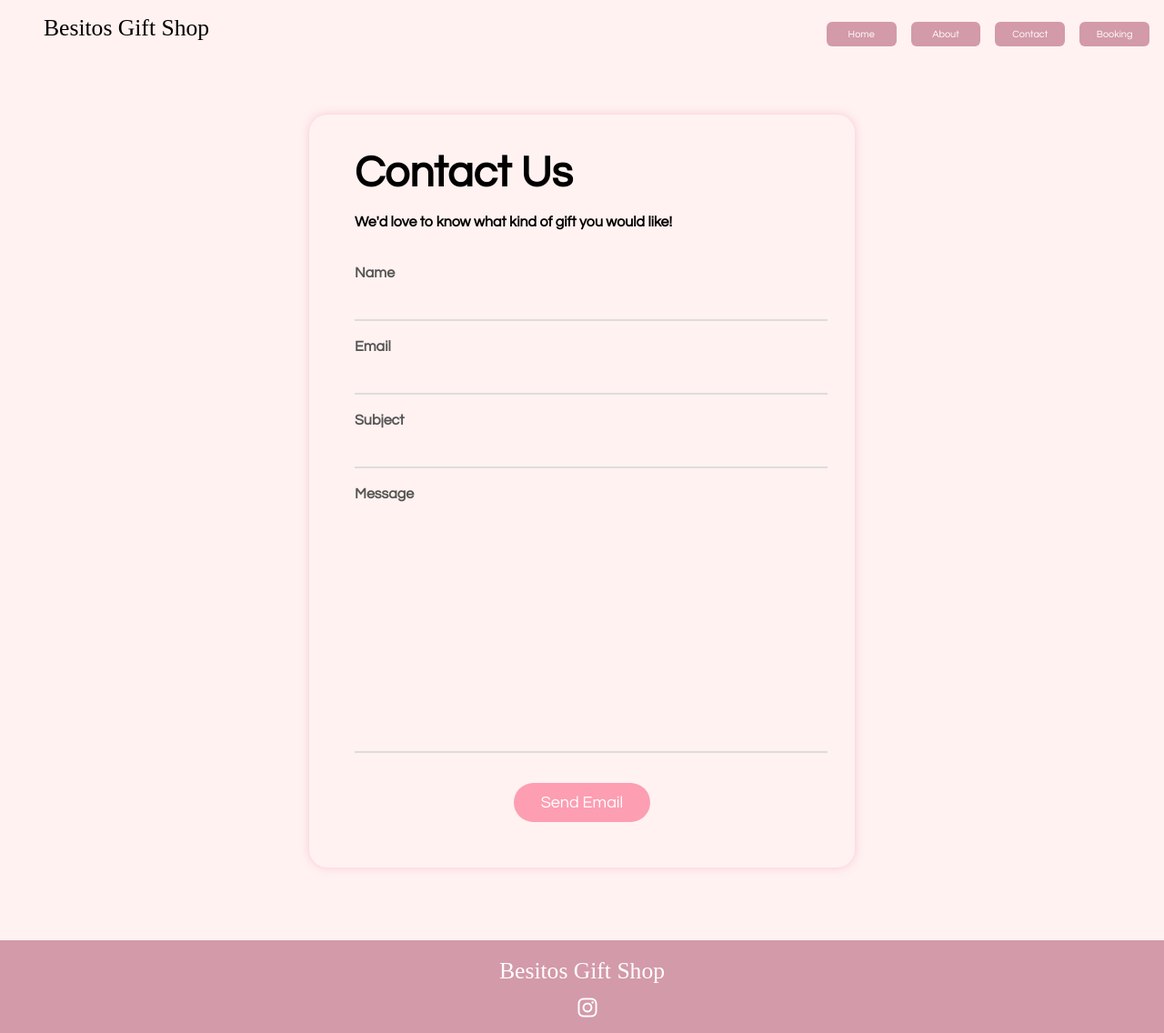
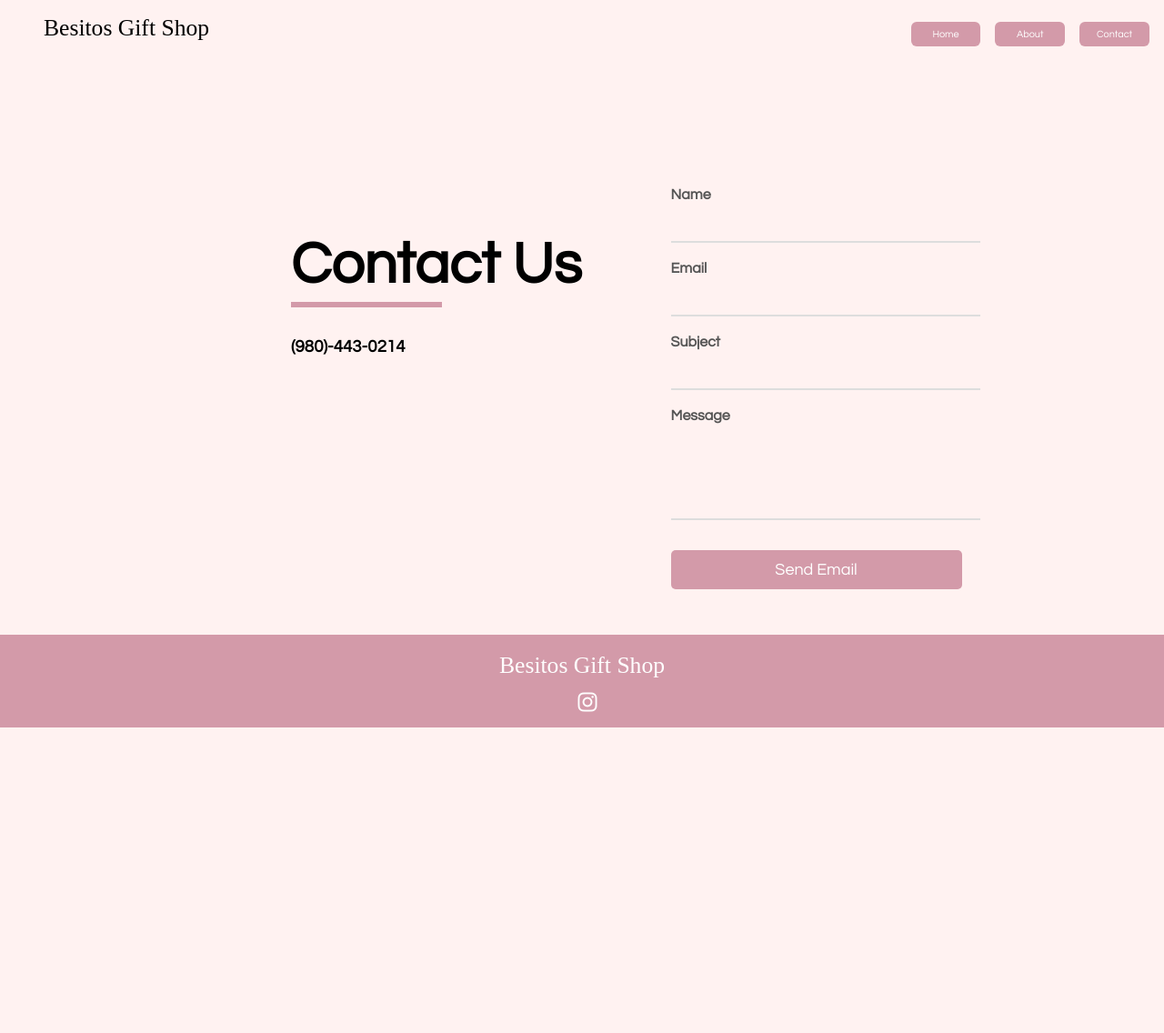
Before and after one commit to egomez4/besitosGiftShop, a Flask app: page /contact in a window 1280 px wide. Shown: the whole page at 91% size. After the commit the page ends 800 px from the top, so only its background shows below. Run offline with Flask 3, Linux system fonts and the light colour scheme; some libraries are stand-ins or nearby versions; some web fonts are replaced.

Commit message:
zoom feature redacted for now

```diff
--- a/app.py
+++ b/app.py
@@ -27,8 +27,8 @@ app.config['MAIL_DEFAULT_SENDER'] = 'b3sit0sgiftsh0p@gmail.com'
 app.config['MAIL_USE_TLS'] = True
 
 # Zoom API Creds
-API_SECRET = os.getenv('ZOOM_SECRET')
-API_KEY = os.getenv('ZOOM_KEY')
+# API_SECRET = os.getenv('ZOOM_SECRET')
+# API_KEY = os.getenv('ZOOM_KEY')
 
 # to send emails
 mail = Mail(app)
@@ -90,8 +90,9 @@ def contact():
         mail.send(message)
 
         # send confirmation email
-        conf_message = f"Dear {name}, \n\nThank you for choosing Besitos Gift Shop! We have received your message and will be " \
-                       "in contact with you shortly! Have a great day! \n\nXOXO -Monica (980)-327-8979"
+        conf_message = f"Dear {name}, \n\nThank you for choosing Besitos Gift Shop! We have received your message" \
+                       " and will be in contact with you shortly! Have a great day! \n\nBesitos Gift Shop (" \
+                       "980)-443-0214 "
         conf_subject = 'Besitos Gift Shop Confirmation'
         confirmation = Message(sender='b3sit0sgiftsh0p@gmail.com', recipients=[email], subject=conf_subject,
                                body=conf_message)
@@ -109,117 +110,5 @@ def about():
     return render_template('about.html', title='About')
 
 
-@app.route('/schedule-meeting', methods=['POST', 'GET'])
-def schedule_meeting():
-    form = ZoomForm()
-    # user cannot select dates in the past (i.e. yesterday and so on)
-    today = datetime.today().date()
-    today_string = today.strftime("%Y-%m-%d")
-
-    current_time = datetime.now()
-    curr_timezone = current_time.astimezone().tzinfo
-
-    # populate list of unavailable times
-    # GET ACCESS TOKEN
-    # Set the API endpoint
-    oauth_url = 'https://zoom.us/oauth/token'
-
-    # Set the request parameters
-    data = {
-        'grant_type': 'account_credentials',
-        'client_id': os.getenv("ZOOM_ID"),
-        'client_secret': os.getenv('ZOOM_SECRET'),
-        'account_id': os.getenv('ACCOUNT_ID')
-    }
-
-    # Make the request
-    oauth_response = requests.post(oauth_url, data=data)
-
-    # Parse the response
-    if oauth_response.status_code == 200:
-        # access token used to make request
-        access_token = oauth_response.json()['access_token']
-
-        url = 'https://api.zoom.us/v2/users/{userId}/meetings'
-        headers = {'Authorization': 'Bearer %s' % access_token, 'Content-Type': 'application/json'}
-
-        meetings_list_response = requests.get(url.format(userId='me'), headers=headers)
-        unavailable_times = []
-        # build meetings list
-        for meeting in meetings_list_response.json()['meetings']:
-            # remove the Z and add to unavailable times list
-            unavailable_times.append(meeting['start_time'].replace('Z', ''))
-
-        if form.validate_on_submit():
-            name = form.name.data
-            duration = form.duration
-            agenda = form.agenda.data
-            timezone = form.timezone
-            time = form.start_time.data
-            date = form.date.data
-            email = form.email.data
-
-            # combine the start time and date into one string
-            start_time = str(date) + f'T{time}'
-
-            # convert starttime to gmt for comparison
-            est_time = start_time
-            est_timezone = pytz.timezone('US/Eastern')
-            gmt_timezone = pytz.timezone('GMT')
-
-            est_localized = est_timezone.localize(datetime.strptime(est_time, '%Y-%m-%dT%H:%M:%S'))
-            gmt_localized = est_localized.astimezone(gmt_timezone)
-            gmt_time_string = gmt_localized.strftime('%Y-%m-%dT%H:%M:%S')
-
-            # check if the user selected a booked time
-            if gmt_time_string in unavailable_times:
-                error = 'The selected time has already been booked. Please select another time.'
-                return render_template('zoomForm.html', error_msg=error, form=form, today_string=today_string,
-                                       current_time=current_time)
-            else:
-                # make the request
-                # Set up the API request
-
-                data = {
-                    'topic': f'Consultation for {name}',
-                    'start_time': start_time,
-                    'duration': 30,
-                    'agenda': agenda,
-                    'timezone': str(curr_timezone),
-                    'settings': {
-                        'join_before_host': False,
-                        'mute_upon_entry': True,
-                        'auto_recording': 'none'
-                    }
-                }
-
-                # create the meeting
-                response = requests.post(url.format(userId='me'), headers=headers, json=data)
-
-            if response.status_code == 201:
-                # send the client an email with info about their meeting
-                zoom_details = response.json()
-
-                msg_body = f"Thank you for choosing Besitos Gift Shop. Included in this email are the details for" \
-                           f" your upcoming consultation via Zoom. Please be sure to save this email as your" \
-                           f" meeting link is included and it is the only way for you to be able to attend the " \
-                           f"consultation." \
-                           f"\n\nTopic: {data['topic']}" \
-                           f"\nStart Time: {data['start_time'].replace('T', ' ')} EST" \
-                           f"\nDuration: 30 Minutes" \
-                           f"\nAgenda: {data['agenda']}" \
-                           f"\nJoin Link: {zoom_details['join_url']}"
-
-                message = Message(subject='Zoom Consultation Besitos Gift Shop', recipients=[f'{email}'],
-                                  body=msg_body, sender='Besitos Gift Shop')
-                mail.send(message)
-
-                return redirect(url_for('index'))  # reroute to page saying meeting scheduled check email or something
-            elif response.status_code == 400 or 404:
-                return 'There was an error processing your request.'
-    return render_template('zoomForm.html', form=form, error_msg=None, today_string=today_string,
-                           current_time=current_time)
-
-
 if __name__ == "__main__":
     app.run(debug=False, port=5000)
--- a/static/css/styles.css
+++ b/static/css/styles.css
@@ -234,7 +234,7 @@ img {
     font-size: 36px;
 }
 
-.besitos-promise-section p{
+.besitos-promise-section p {
     font-size: 24px;
     width: 40%;
     margin: 0 auto;
@@ -260,15 +260,15 @@ img {
     transition: .3s transform cubic-bezier(.155, 1.105, .295, 1.12), .3s box-shadow, .3s -webkit-transform cubic-bezier(.155, 1.105, .295, 1.12);
 }
 
-.how-it-works{
+.how-it-works {
     text-align: center;
 }
 
-.how-it-works h1{
+.how-it-works h1 {
     font-size: 2vw;
 }
 
-.how-it-works-step{
+.how-it-works-step {
     background-color: #D39AA9FF;
     display: inline-block;
     width: 5vw;
@@ -278,12 +278,13 @@ img {
     margin-right: 12rem;
     margin-left: 12rem;
 }
-.how-it-works-step-container{
+
+.how-it-works-step-container {
     width: auto;
     display: inline-block;
 }
 
-.how-it-works-step h1{
+.how-it-works-step h1 {
     margin-top: 33%;
     color: white;
     font-size: 2vw;
@@ -356,14 +357,41 @@ img {
 }
 
 form {
-    display: flex;
-    flex-direction: column;
-    max-width: 500px;
-    margin: 4rem auto 5rem; /* T, L, R, B */
-    border-radius: 20px;
+    display: inline-block;
+    width: 25vw;
+    margin-left: 3rem; /* T, L, R, B */
     padding: 0 50px 50px;
-    box-shadow: 0px 0px 10px rgba(246, 154, 188, 0.5); /* dropshadow with a pinkish hue */
     transition: .3s transform cubic-bezier(.155, 1.105, .295, 1.12), .3s box-shadow, .3s -webkit-transform cubic-bezier(.155, 1.105, .295, 1.12);
+}
+
+.contact-section {
+    padding-right: 9rem;
+    padding-top: 9rem;
+    padding-left: 25%;
+    overflow: hidden;
+}
+
+.contact-text-container {
+    float: left;
+}
+
+.contact-text-container h1 {
+    font-size: 4rem;
+    margin-bottom: 0;
+}
+
+.contact-text-container h3 {
+    display: block;
+    margin-top: 3rem;
+}
+
+.contact-line {
+    border-width: 3px; /* Customize line thickness */
+    border-style: solid;
+    float: left;
+    width: 50%;
+    border-color: #D39AA9FF;
+    display: block;
 }
 
 .form-group {
@@ -400,7 +428,8 @@ textarea:focus {
 textarea#message {
     font-family: Questrial, serif;
     resize: none;
-    height: 250px;
+    width: 100%;
+    height: 10vh;
 }
 
 small.form-text {
@@ -410,15 +439,15 @@ small.form-text {
 }
 
 button[type="submit"] {
-    background: #fd9eb2;
+    background: #D39AA9FF;
     color: #fff;
     border: none;
     font-size: 16px;
     font-weight: lighter;
     font-family: Questrial;
-    border-radius: 100px;
+    border-radius: 5px;
     cursor: pointer;
-    width: 150px;
+    width: 100%;
     position: relative;
     margin: 10px auto 0;
     padding: .5em;
--- a/templates/contact.html
+++ b/templates/contact.html
@@ -13,9 +13,17 @@
         {% endif %}
     {% endwith %}
 
+    <div class="contact-section">
+
+
+        <div class="contact-text-container">
+            <h1>Contact Us</h1>
+            <hr class="contact-line">
+            <h3>(980)-443-0214</h3>
+        </div>
+
         <form method="post" action="{{ url_for('contact') }}" novalidate>
-        <h1>Contact Us</h1>
-        <h4> We'd love to know what kind of gift you would like!</h4>
+
 
             {{ form.hidden_tag() }}
             <div class="form-group">
@@ -73,5 +81,6 @@
             </div>
             <button type='submit' class="btn">{{ form.submit }}</button>
         </form>
+    </div>
 
 {% endblock %}
--- a/templates/home.html
+++ b/templates/home.html
@@ -31,7 +31,7 @@
                     Discover the perfect blend of nature's wonders and artistic craftsmanship at Besitos Gift Shop
                     today.</p>
 
-                <a class="call-to-action" href="/schedule-meeting">Get Started</a>
+                <a class="call-to-action" href="/contact">Get Started</a>
             </div>
         </div>
     </section>
@@ -60,7 +60,7 @@
                     ones, our custom shirts, hoodies, and hats are designed to empower you to express yourself with
                     confidence.</p>
 
-                <a class="call-to-action" href="/schedule-meeting">Get Started</a>
+                <a class="call-to-action" href="/contact">Get Started</a>
 
             </div>
 
@@ -117,7 +117,7 @@
                     With our wide range of design options, you can create a unique and meaningful piece that reflects
                     your individuality.</p>
 
-                <a class="call-to-action" href="/schedule-meeting">Get Started</a>
+                <a class="call-to-action" href="/contact">Get Started</a>
             </div>
         </div>
     </section>
--- a/templates/index.html
+++ b/templates/index.html
@@ -26,7 +26,6 @@
 <body>
 <!-- NAVBAR -->
 <ul id="navbar">
-    <li class="navbar_item"><a class="navbar_link" href="/schedule-meeting">Booking</a></li>
     <li class="navbar_item"><a class="navbar_link" href="/contact">Contact</a></li>
     <li class="navbar_item"><a class="navbar_link" href="/about">About</a></li>
     <li class="navbar_item"><a class="navbar_link" href="/">Home</a></li>
```
Also changed, not shown: templates/zoomForm.html (deleted, +0 -85 lines). Lines whose indentation alone changed are shown as unchanged.
